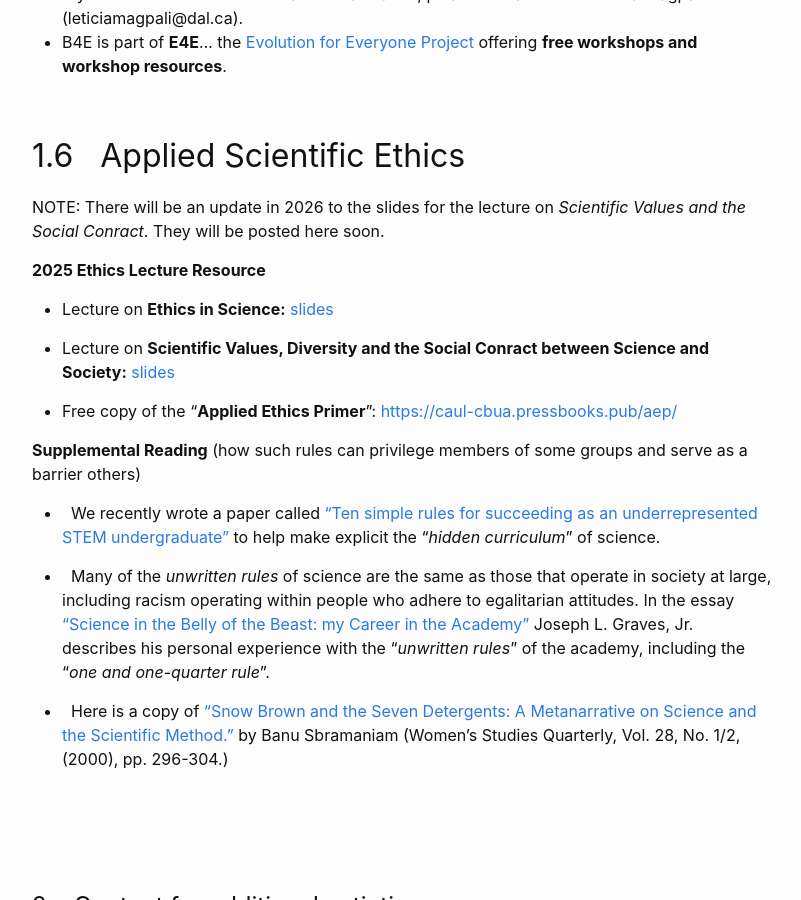
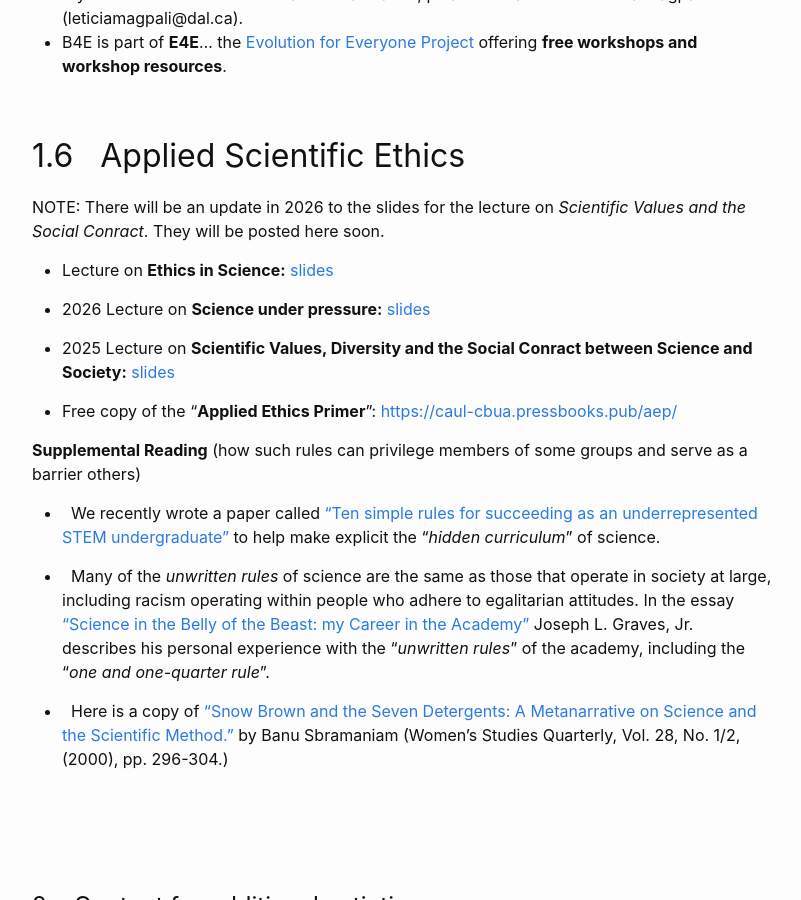
Before and after one commit to molevolworkshop/molevolworkshop.github.io, a Jekyll site: the page built from faculty/bielawski/bielawski.md, in a window 1280 px wide and 900 px high, scrolled down 3026 px. Shown: the whole window, without its empty margins (238-1039 px from the left). Built offline with Jekyll 4.4.1, drawn with Linux system fonts in a browser that asks for light colours.

Commit message:
Update bielawski.md
Added slides for 2026 session on "Science under pressure"

```diff
--- a/faculty/bielawski/bielawski.md
+++ b/faculty/bielawski/bielawski.md
@@ -136,11 +136,11 @@ Translations developed as part of the [Bioinfromatics-4-Everyone](https://github
 
 NOTE: There will be an update in 2026 to the slides for the lecture on *Scientific Values and the Social Conract*. They will be posted here soon.
 
-**2025 Ethics Lecture Resource**
-
 * Lecture on **Ethics in Science:** [slides](http://awarnach.mathstat.dal.ca/~joeb/PAML_lab/slides/Ethics_intro_2025_A.pdf)
 
-* Lecture on **Scientific Values, Diversity and the Social Conract between Science and Society:** [slides](http://awarnach.mathstat.dal.ca/~joeb/PAML_lab/slides/Values_Diversity_2025.pdf)
+* 2026 Lecture on **Science under pressure:** [slides](http://awarnach.mathstat.dal.ca/~joeb/PAML_lab/slides/Values_Pressure_Ethics_2026.pdf)
+
+* 2025 Lecture on **Scientific Values, Diversity and the Social Conract between Science and Society:** [slides](http://awarnach.mathstat.dal.ca/~joeb/PAML_lab/slides/Values_Diversity_2025.pdf)
 
 * Free copy of the "**Applied Ethics Primer**": [https://caul-cbua.pressbooks.pub/aep/](https://caul-cbua.pressbooks.pub/aep/)
 <br>
```
